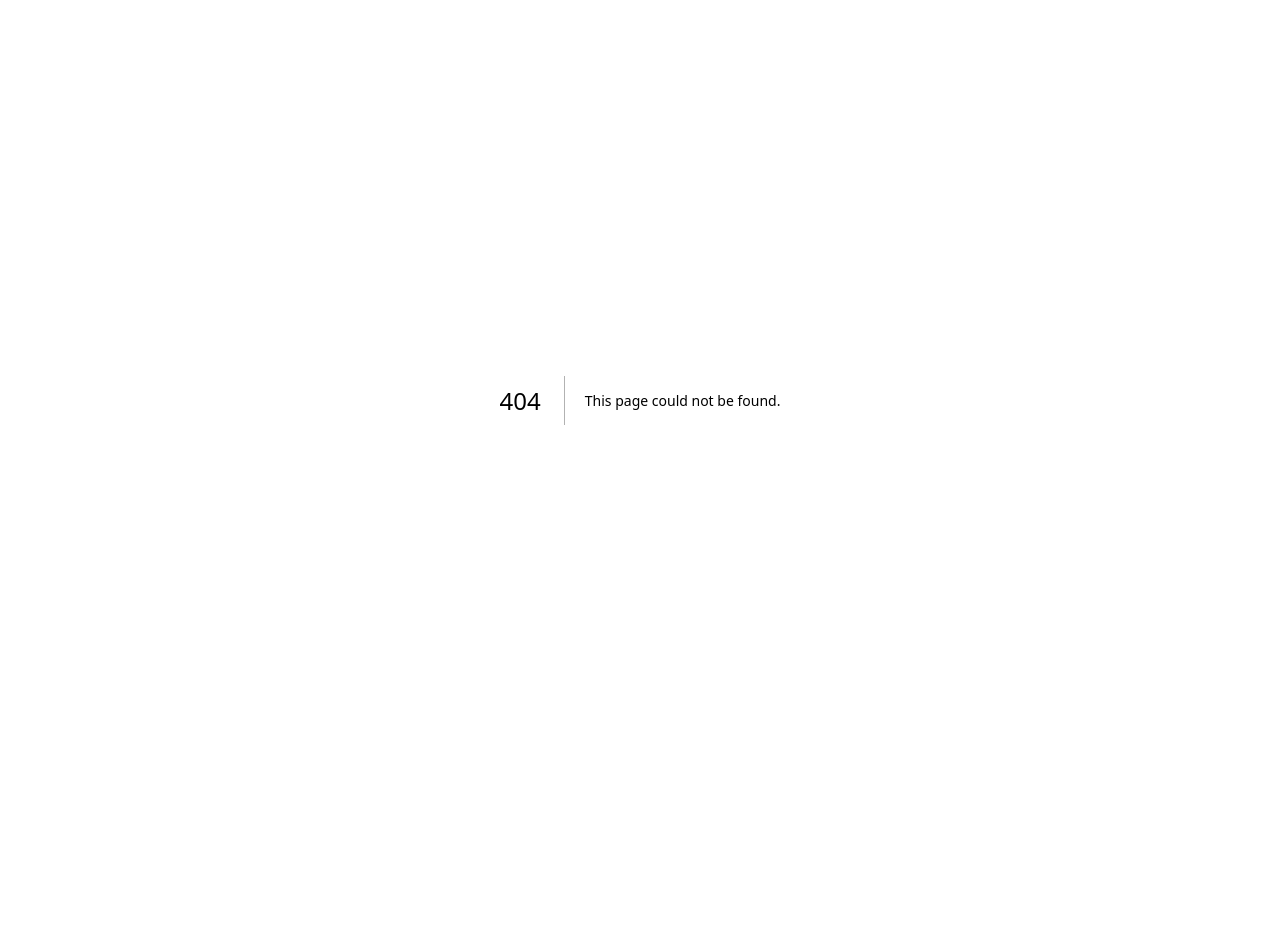
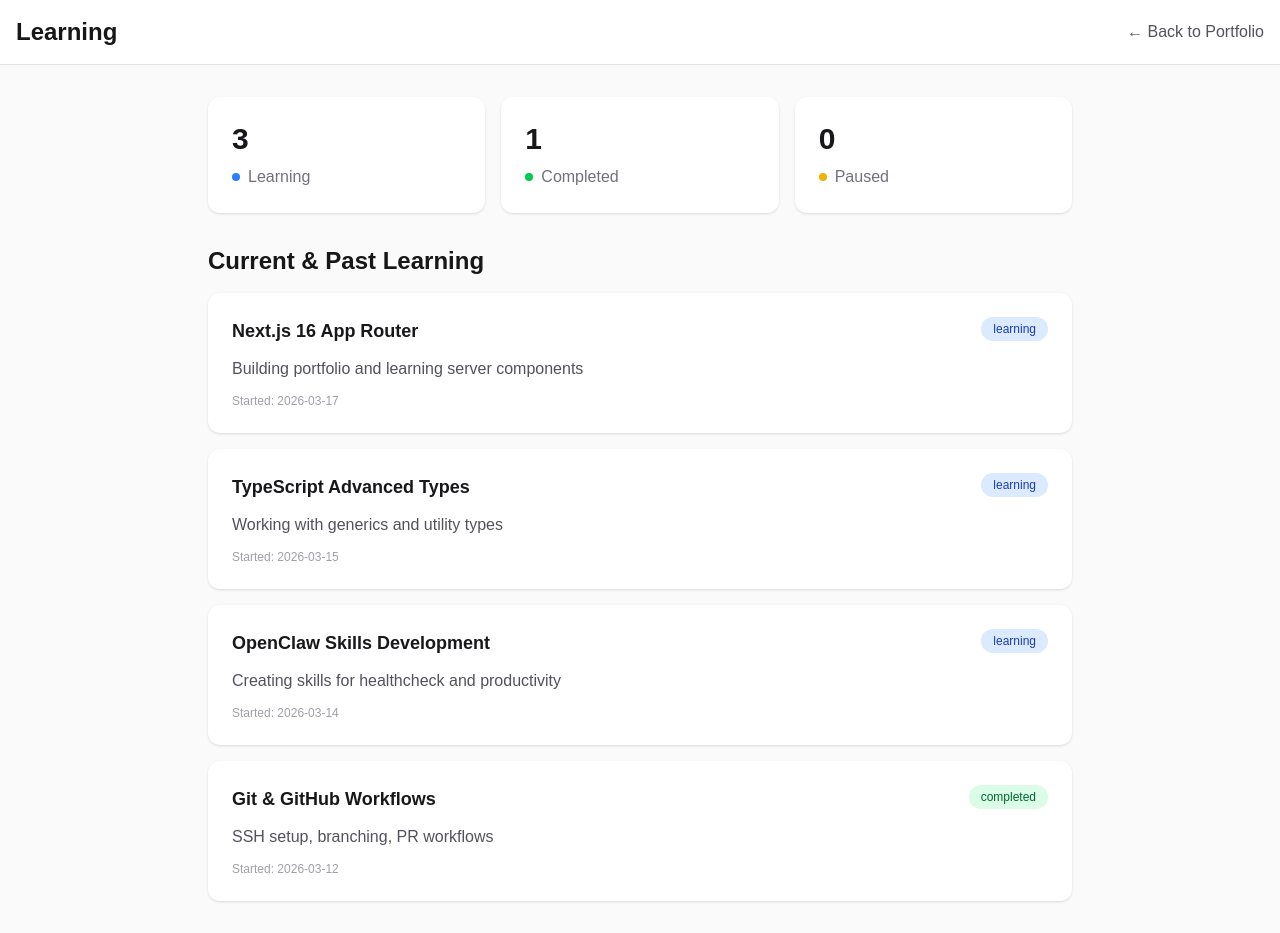
Before and after one commit to pondz1/portfolio, a Next.js app: page /learning in a window 1280 px wide. Before the commit this address had no page. Before the commit the page ends 800 px from the top, so only its background shows below. Built offline with nearby package versions, Linux system fonts and the light colour scheme.

Commit message:
Add learning page with progress tracking

```diff
--- /dev/null
+++ b/src/app/learning/page.tsx
@@ -0,0 +1,136 @@
+"use client";
+
+import { useState } from "react";
+
+interface LearningItem {
+  id: number;
+  topic: string;
+  status: "learning" | "completed" | "paused";
+  date: string;
+  notes?: string;
+}
+
+export default function Learning() {
+  const [items] = useState<LearningItem[]>([
+    {
+      id: 1,
+      topic: "Next.js 16 App Router",
+      status: "learning",
+      date: "2026-03-17",
+      notes: "Building portfolio and learning server components",
+    },
+    {
+      id: 2,
+      topic: "TypeScript Advanced Types",
+      status: "learning",
+      date: "2026-03-15",
+      notes: "Working with generics and utility types",
+    },
+    {
+      id: 3,
+      topic: "OpenClaw Skills Development",
+      status: "learning",
+      date: "2026-03-14",
+      notes: "Creating skills for healthcheck and productivity",
+    },
+    {
+      id: 4,
+      topic: "Git & GitHub Workflows",
+      status: "completed",
+      date: "2026-03-12",
+      notes: "SSH setup, branching, PR workflows",
+    },
+  ]);
+
+  const getStatusColor = (status: string) => {
+    switch (status) {
+      case "completed":
+        return "bg-green-100 text-green-800 dark:bg-green-900 dark:text-green-200";
+      case "learning":
+        return "bg-blue-100 text-blue-800 dark:bg-blue-900 dark:text-blue-200";
+      case "paused":
+        return "bg-yellow-100 text-yellow-800 dark:bg-yellow-900 dark:text-yellow-200";
+      default:
+        return "bg-gray-100 text-gray-800 dark:bg-gray-700 dark:text-gray-300";
+    }
+  };
+
+  return (
+    <div className="min-h-screen bg-zinc-50 dark:bg-zinc-900">
+      {/* Header */}
+      <header className="border-b border-zinc-200 dark:border-zinc-800 bg-white dark:bg-zinc-800">
+        <div className="container mx-auto px-4 py-4">
+          <div className="flex items-center justify-between">
+            <h1 className="text-2xl font-bold dark:text-white">Learning</h1>
+            <a
+              href="/"
+              className="text-zinc-600 dark:text-zinc-400 hover:text-zinc-900 dark:hover:text-white transition"
+            >
+              ← Back to Portfolio
+            </a>
+          </div>
+        </div>
+      </header>
+
+      <div className="container mx-auto px-4 py-8 max-w-4xl">
+        {/* Stats */}
+        <div className="grid md:grid-cols-3 gap-4 mb-8">
+          {[
+            { label: "Learning", count: items.filter((i) => i.status === "learning").length, color: "bg-blue-500" },
+            { label: "Completed", count: items.filter((i) => i.status === "completed").length, color: "bg-green-500" },
+            { label: "Paused", count: items.filter((i) => i.status === "paused").length, color: "bg-yellow-500" },
+          ].map((stat) => (
+            <div
+              key={stat.label}
+              className="p-6 bg-white dark:bg-zinc-800 rounded-xl shadow-sm"
+            >
+              <div className="text-3xl font-bold text-zinc-900 dark:text-white mb-2">
+                {stat.count}
+              </div>
+              <div className="text-zinc-500 dark:text-zinc-400 flex items-center gap-2">
+                <span className={`w-2 h-2 rounded-full ${stat.color}`}></span>
+                {stat.label}
+              </div>
+            </div>
+          ))}
+        </div>
+
+        {/* Learning Items */}
+        <div>
+          <h2 className="text-2xl font-bold mb-4 dark:text-white">
+            Current & Past Learning
+          </h2>
+          <div className="space-y-4">
+            {items.map((item) => (
+              <div
+                key={item.id}
+                className="p-6 bg-white dark:bg-zinc-800 rounded-xl shadow-sm"
+              >
+                <div className="flex items-start justify-between mb-3">
+                  <h3 className="font-semibold text-lg text-zinc-900 dark:text-white">
+                    {item.topic}
+                  </h3>
+                  <span
+                    className={`px-3 py-1 rounded-full text-xs font-medium ${getStatusColor(
+                      item.status
+                    )}`}
+                  >
+                    {item.status}
+                  </span>
+                </div>
+                {item.notes && (
+                  <p className="text-zinc-600 dark:text-zinc-400 mb-3">
+                    {item.notes}
+                  </p>
+                )}
+                <div className="text-xs text-zinc-400 dark:text-zinc-500">
+                  Started: {item.date}
+                </div>
+              </div>
+            ))}
+          </div>
+        </div>
+      </div>
+    </div>
+  );
+}
--- a/src/app/page.tsx
+++ b/src/app/page.tsx
@@ -24,6 +24,12 @@ export default function Home() {
               className="px-6 py-3 border border-zinc-300 dark:border-zinc-700 rounded-full hover:bg-zinc-100 dark:hover:bg-zinc-800 transition"
             >
               Dashboard
+            </Link>
+            <Link
+              href="/learning"
+              className="px-6 py-3 border border-zinc-300 dark:border-zinc-700 rounded-full hover:bg-zinc-100 dark:hover:bg-zinc-800 transition"
+            >
+              Learning
             </Link>
           </div>
         </div>
```
Also changed, not shown: .pages-tracker.json.
